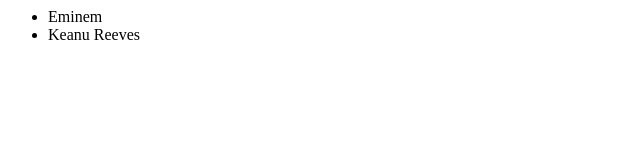
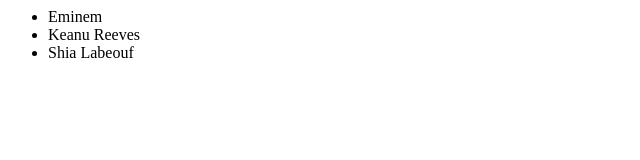
Before and after one commit to laceykw/hellooscars, a plain HTML site: page index.html in a window 1280 px wide. Shown: the whole page, without its empty margins (0-640 px from the left). Drawn offline with Linux system fonts and the light colour scheme.

Commit message:
Update index.html

```diff
--- a/index.html
+++ b/index.html
@@ -4,6 +4,7 @@
 			<ul>
 				<li>Eminem</li>
 				<li>Keanu Reeves</li>
+				<li>Shia Labeouf</li>
 			</ul>
 		</div>
 	</body>
```
